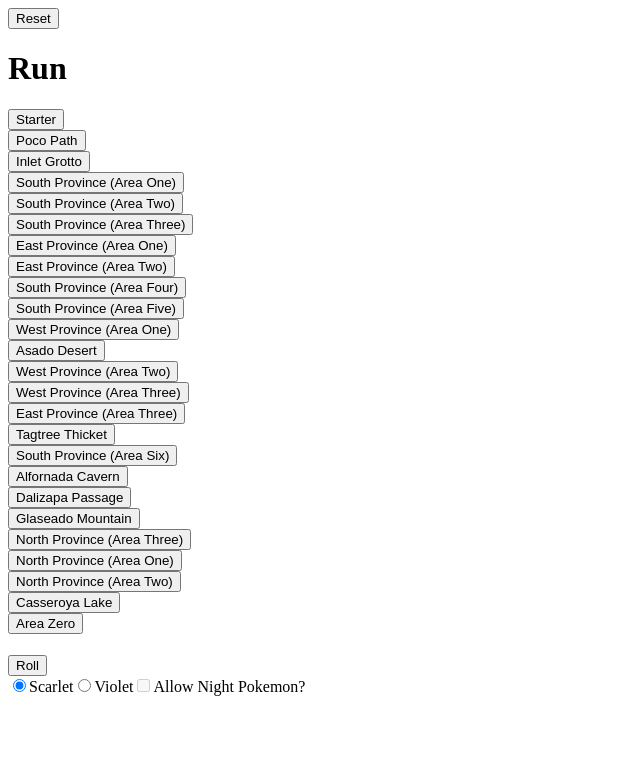
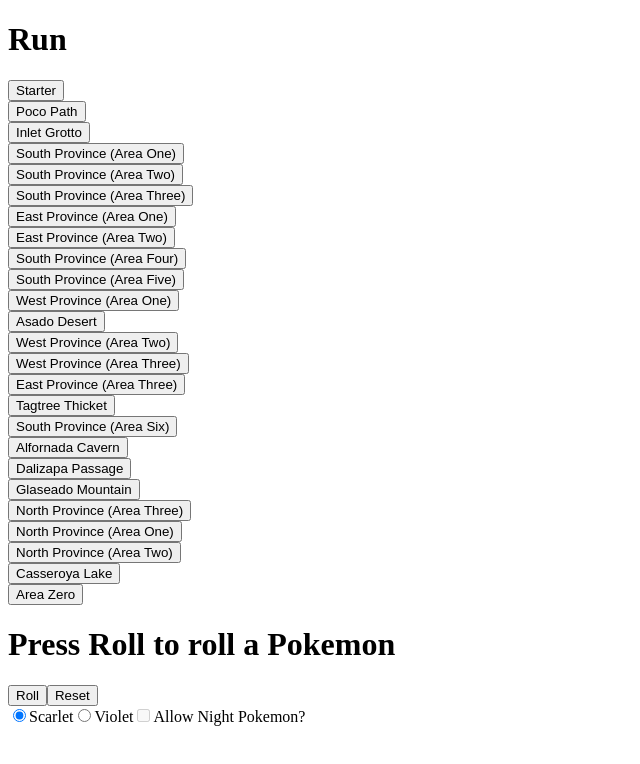
Before and after one commit to PiersonCourtois/pokemon-nuzlocke, a React (Create React App) app: page / in a window 1280 px wide. Shown: the top 764 px of the page, without its empty margins (0-640 px from the left). Built offline with nearby package versions, Linux system fonts and the light colour scheme.

Commit message:
bug fixes

```diff
--- a/src/App.js
+++ b/src/App.js
@@ -1,6 +1,6 @@
 import React from 'react';
 import Run from './components/Run';
-import Reset from './components/Reset';
+
 import { userData } from "./user-data";
 
 const App = () => {
@@ -11,7 +11,6 @@
 
     return (
         <>
-         <Reset />
          <Run />
         </>
     );
--- a/src/components/Area.js
+++ b/src/components/Area.js
@@ -1,26 +1,43 @@
 import React from "react";
-import { useState } from "react";
+import { useState, useEffect } from "react";
 import { getLocal, genPokemon } from "./Run";
+import { userData } from "../user-data";
 import { gameData } from '../area-data.js';
 
 const Area = props => {
   const areaKeys = Object.keys(gameData[props.currentArea]).length;
   const [condition, setCondition] = useState("encounters-scarlet");
   const [night, setNight] = useState(false);
-  const [pokemon, setPokemon] = useState(getLocal(1, props.currentArea));
+  const [pokemon, setPokemon] = useState(JSON.parse(getLocal("pokemonChosen", props.currentArea)));
   const changeNight = () => {
     setNight(!night);
   };
   const changeCondition = e => {
     setCondition(e.target.value);
   };
+  const changePokemon = e => {
+    setPokemon(e);
+  }
+  useEffect(() => {
+    changePokemon(JSON.parse(getLocal("pokemonChosen", props.currentArea)));
+  });
+
+  const resetRun = () => {
+  // Function to reset the current data by clearing the data stored in local storage.
+    if(window.confirm("Are you sure you want to reset this run?")) {
+      localStorage.setItem('userData', JSON.stringify(userData));
+      changePokemon(JSON.parse(getLocal("pokemonChosen", props.currentArea)));
+    }
+  }
+
+  console.log(props.currentArea);
 
   return(
     <>
-      <h1>{pokemon}</h1>
+      <h1>{JSON.parse(getLocal("isChosen", props.currentArea)) === "false" ? "Press Roll to roll a Pokemon" : pokemon}</h1>
       {/* On button click, returns string condition (scarlet or violet) plus -night appended to it if night is checked */}
-      <button onClick={() => setPokemon(genPokemon(props.currentArea, condition + (night ? '-night' : '')))}>Roll</button>
-
+      <button onClick={() => changePokemon(genPokemon(props.currentArea, condition + (night ? '-night' : '')))}>Roll</button>
+      <button onClick={() => resetRun()}>Reset</button>
       <div className="condition-options">
         {/* Scarlet radio button */}
         <label>
--- a/src/components/Reset.js
+++ /dev/null
@@ -1,15 +0,0 @@
-import React from "react";
-import { userData } from "../user-data";
-
-const Reset = () => {
-  return (<button onClick={() => resetRun()}>Reset</button>);
-}
-
-function resetRun() {
-  // Function to reset the current data by clearing the data stored in local storage.
-  // TODO- Make it so that page re-renders on reset.
-  window.localStorage.clear();
-  localStorage.setItem('userData', JSON.stringify(userData));
-}
-
-export default Reset;
--- a/src/components/Run.js
+++ b/src/components/Run.js
@@ -46,7 +46,8 @@
     // Function to generate a random pokemon from a given list. Takes in index of list. Sets pokemon generated to local storage then returns that generated pokemon
     let list = gameData[i][condition];
     let poke = list[Math.floor(Math.random() * list.length)];
-    setLocal(1, i, poke);
+    setLocal("pokemonChosen", i, poke);
+    setLocal("isChosen", i, "true");
     return poke;
   }
 
```
